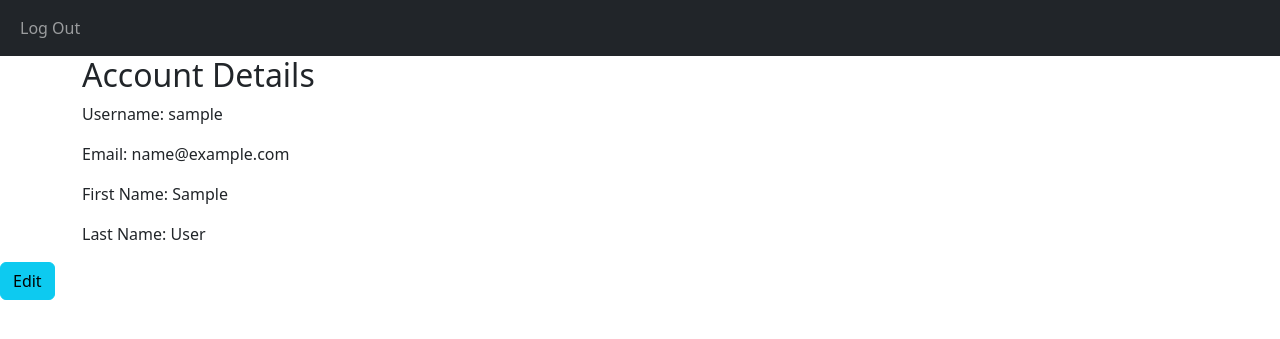
After one commit to SRaflian/Django-CRM, a Django app: page /accounts/account/details/ in a window 1280 px wide. The commit adds this page. Shown: the top 339 px of the page. Run offline with Django 5.2, Linux system fonts and the light colour scheme; the visitor is signed in with stand-in values (Sample User, id 1).

Commit message:
make an account details and edit account function

```diff
--- a/accounts/urls.py
+++ b/accounts/urls.py
@@ -6,4 +6,6 @@ urlpatterns = [
     # path('success/', views.success_view, name='some_success_url'),
     path('logout/', views.my_custom_logout_view, name='logout'),
     path('register/', views.register, name='register'),
+    path('account/details/', views.account_details, name='account_details'),
+    path('account/edit/', views.edit_account, name='edit_account'),
 ]
--- a/accounts/views.py
+++ b/accounts/views.py
@@ -14,6 +14,15 @@ from django.contrib.auth.forms import UserCreationForm
 from django.views import generic
 from django.shortcuts import render, redirect
 from .forms import CustomUserCreationForm
+from django.contrib.auth.decorators import login_required
+from django.contrib.auth.models import User
+from django.shortcuts import render
+from django.contrib.auth.decorators import login_required
+from django.shortcuts import render, redirect
+from .forms import UserEditForm
+from django.contrib.auth.decorators import login_required
+from django.contrib.auth.models import User
+from django.shortcuts import render
 
 # # Create your views here.
 # class UserLoginView(LoginView):
@@ -74,3 +83,20 @@ def register(request):
     else:
         form = CustomUserCreationForm()
     return render(request, 'auth/register.html', {'form': form})
+
+
+@login_required  # Ensures that only logged-in users can access this view
+def account_details(request):
+    user = request.user  # Gets the currently logged-in user
+    return render(request, 'auth/details.html', {'user': user})
+
+@login_required
+def edit_account(request):
+    if request.method == 'POST':
+        form = UserEditForm(request.POST, instance=request.user)
+        if form.is_valid():
+            form.save()
+            return redirect('account_details')  # Redirect to the details view
+    else:
+        form = UserEditForm(instance=request.user)
+    return render(request, 'auth/edit-account.html', {'form': form})
--- /dev/null
+++ b/templates/auth/details.html
@@ -0,0 +1,13 @@
+{% extends 'base.html' %}
+
+{% block content %}
+<div class="container">
+    <h2>Account Details</h2>
+    <p>Username: {{ user.username }}</p>
+    <p>Email: {{ user.email }}</p>
+    <p>First Name: {{ user.first_name }}</p>
+    <p>Last Name: {{ user.last_name }}</p>
+    <!-- You can add more fields if you've extended the User model -->
+</div>
+<a href="{% url 'edit_account' %}" class="btn btn-info">Edit</a>
+{% endblock %}
--- a/templates/customers/record-dashboard.html
+++ b/templates/customers/record-dashboard.html
@@ -5,5 +5,7 @@
 {% block content %}
 
 <a href="{% url 'record-view' %}" class="btn btn-info">Record View</a>
+<a href="{% url 'account_details' %}" class="btn btn-info">Account Details</a>
+
 
 {% endblock %}
```
Also changed, not shown: accounts/forms.py (+8 -0 lines), templates/auth/edit-account.html (added, +12 -0 lines).
